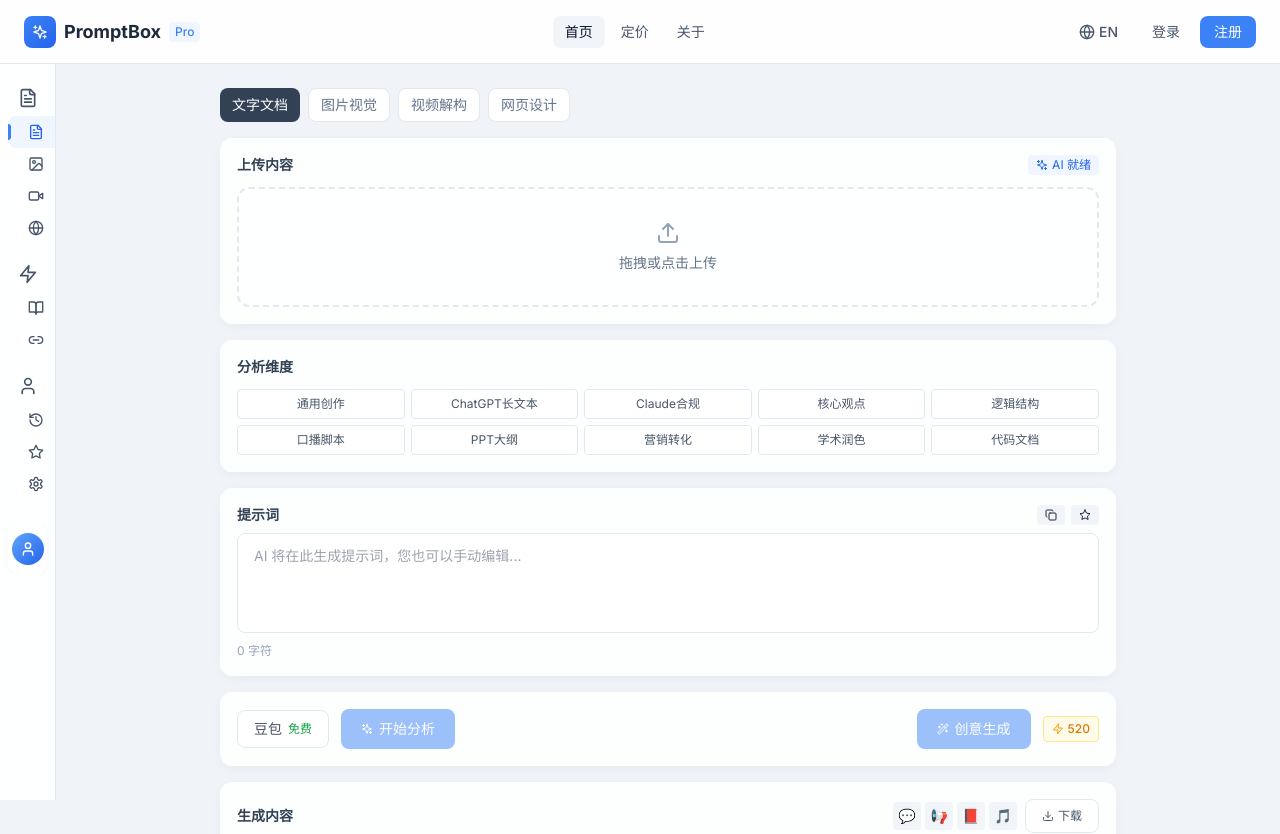
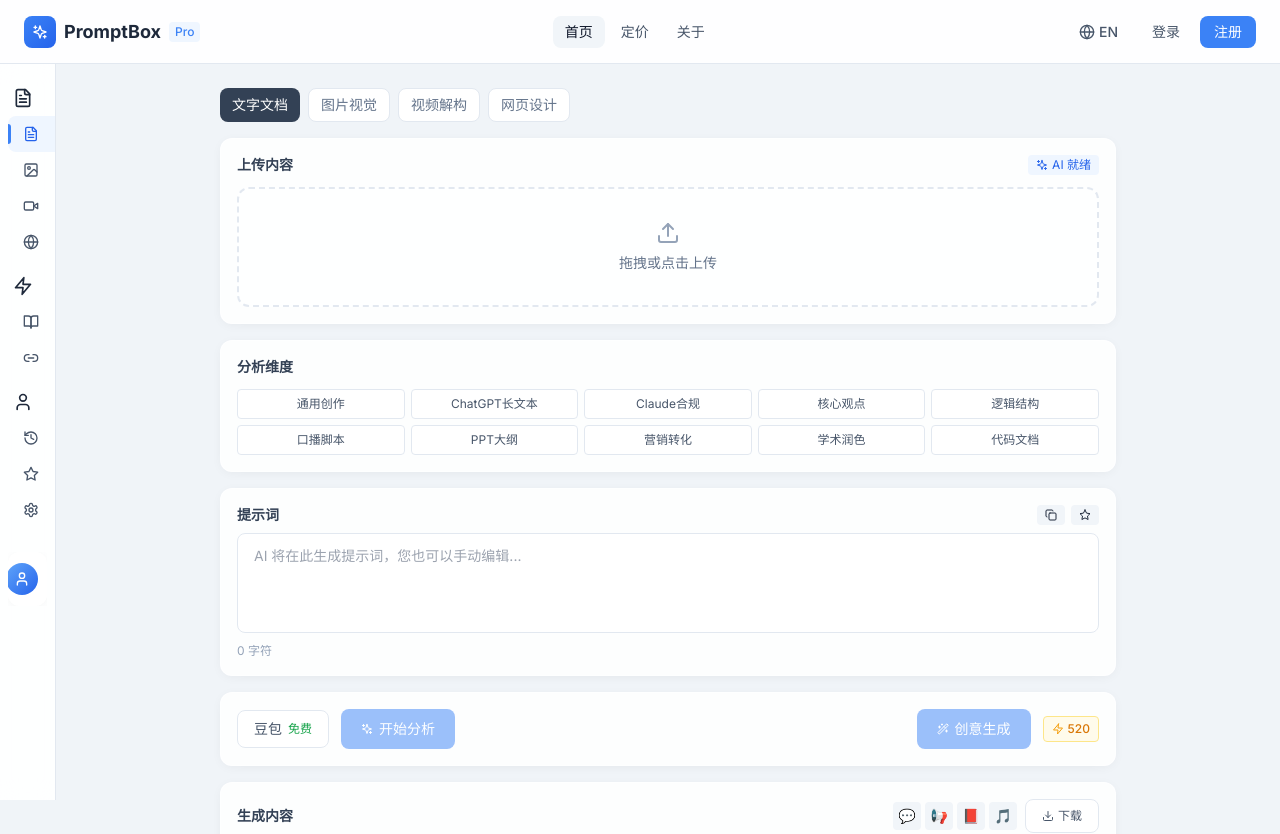
Before and after one commit to oxygen02/promptbox, a Next.js app: page / in a window 1280 px wide. Shown: the top 834 px of the page. Built offline with nearby package versions, Linux system fonts and the light colour scheme.

Commit message:
fix: Sidebar hover expand with smooth animation

```diff
--- a/src/components/Sidebar.tsx
+++ b/src/components/Sidebar.tsx
@@ -103,29 +103,34 @@ export default function Sidebar() {
   return (
     <aside
       className={cn(
-        "fixed left-0 top-16 bottom-0 glass-sidebar overflow-hidden hidden md:block transition-all duration-300 z-40",
+        "fixed left-0 top-16 bottom-0 glass-sidebar hidden md:block z-40",
         isExpanded ? "w-[200px]" : "w-[56px]"
       )}
       onMouseEnter={() => setIsExpanded(true)}
       onMouseLeave={() => setIsExpanded(false)}
     >
-      <nav className="py-4">
+      <nav className="py-4 overflow-hidden">
         {navSections.map((section) => (
-          <div key={section.key} className="mb-3">
+          <div key={section.key} className="mb-2">
             {/* 一级标题 */}
             <div className={cn(
-              "flex items-center gap-2.5 px-3 py-2 mx-2 text-sm font-semibold text-slate-800 transition-all duration-200",
+              "flex items-center gap-2.5 px-3 py-2 mx-2 text-sm font-semibold text-slate-800 transition-all duration-300",
               isExpanded ? "justify-start" : "justify-center"
             )}>
-              <section.icon className="w-5 h-5 text-slate-600 flex-shrink-0" />
-              {isExpanded && <span className="truncate">{language === "zh" ? section.zh : section.en}</span>}
+              <section.icon className={cn(
+                "w-5 h-5 flex-shrink-0 transition-transform duration-300",
+                isExpanded && "scale-110"
+              )} />
+              <span className={cn(
+                "whitespace-nowrap transition-all duration-300 overflow-hidden",
+                isExpanded ? "opacity-100 max-w-[120px]" : "opacity-0 max-w-0"
+              )}>
+                {language === "zh" ? section.zh : section.en}
+              </span>
             </div>
 
             {/* 二级项目 */}
-            <div className={cn(
-              "transition-all duration-200",
-              isExpanded ? "opacity-100" : "opacity-100"
-            )}>
+            <div className="overflow-hidden transition-all duration-300">
               {section.items.map((item) => {
                 const active = isActive(item.key, item.href);
                 return (
@@ -133,15 +138,23 @@ export default function Sidebar() {
                     key={item.key}
                     onClick={() => handleContentClick(item.key, item.href)}
                     className={cn(
-                      "flex items-center gap-2.5 px-3 py-2 mx-2 text-sm rounded-lg transition-all duration-200 relative w-full",
+                      "flex items-center gap-2.5 px-3 py-2 mx-2 text-sm rounded-lg transition-all duration-300 relative w-full",
                       isExpanded ? "justify-start" : "justify-center",
                       active
                         ? "bg-blue-50 text-blue-600 before:absolute before:left-0 before:top-2 before:bottom-2 before:w-[3px] before:bg-blue-500 before:rounded-r"
                         : "text-slate-600 hover:bg-slate-50"
                     )}
                   >
-                    <item.icon className="w-4 h-4 flex-shrink-0" />
-                    {isExpanded && <span className="truncate">{language === "zh" ? item.zh : item.en}</span>}
+                    <item.icon className={cn(
+                      "w-4 h-4 flex-shrink-0 transition-transform duration-300",
+                      isExpanded && "scale-110"
+                    )} />
+                    <span className={cn(
+                      "whitespace-nowrap transition-all duration-300 overflow-hidden",
+                      isExpanded ? "opacity-100 max-w-[120px]" : "opacity-0 max-w-0"
+                    )}>
+                      {language === "zh" ? item.zh : item.en}
+                    </span>
                   </button>
                 );
               })}
@@ -151,24 +164,28 @@ export default function Sidebar() {
 
         {/* 底部用户信息 */}
         <div className={cn(
-          "mt-6 transition-all duration-200 overflow-hidden",
+          "mt-6 mx-2 transition-all duration-300 overflow-hidden",
           isExpanded ? "px-3" : "px-0"
         )}>
           <div className={cn(
-            "glass-card rounded-xl mx-2 flex items-center gap-3",
-            isExpanded ? "p-3" : "p-2 justify-center"
+            "glass-card rounded-xl flex items-center gap-3 transition-all duration-300",
+            isExpanded ? "p-3 justify-start" : "p-2 justify-center"
           )}>
-            <div className="w-8 h-8 rounded-full bg-gradient-to-br from-blue-400 to-blue-600 flex items-center justify-center flex-shrink-0">
-              <User className="w-4 h-4 text-white" />
+            <div className={cn(
+              "rounded-full bg-gradient-to-br from-blue-400 to-blue-600 flex items-center justify-center flex-shrink-0 transition-all duration-300",
+              isExpanded ? "w-9 h-9" : "w-8 h-8"
+            )}>
+              <User className={cn("text-white", isExpanded ? "w-4 h-4" : "w-4 h-4")} />
             </div>
-            {isExpanded && (
-              <div className="flex-1 min-w-0">
-                <div className="text-sm font-medium text-slate-800 truncate">
-                  {language === "zh" ? "游客用户" : "Guest"}
-                </div>
-                <div className="text-xs text-slate-500">Lv.1</div>
+            <div className={cn(
+              "transition-all duration-300 overflow-hidden whitespace-nowrap",
+              isExpanded ? "opacity-100 max-w-[100px]" : "opacity-0 max-w-0"
+            )}>
+              <div className="text-sm font-medium text-slate-800">
+                {language === "zh" ? "游客用户" : "Guest"}
               </div>
-            )}
+              <div className="text-xs text-slate-500">Lv.1</div>
+            </div>
           </div>
         </div>
       </nav>
```
